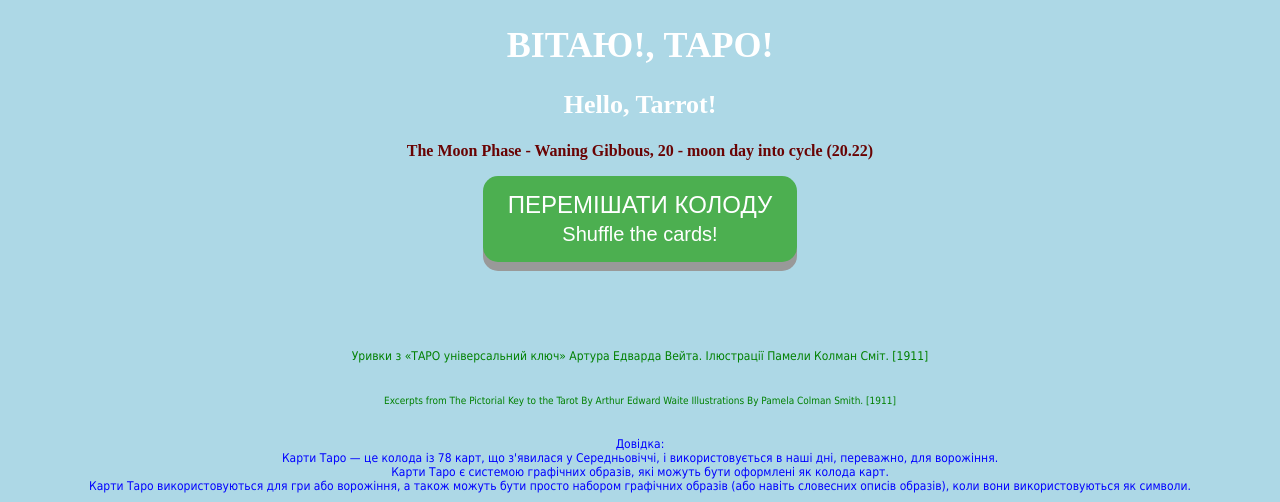
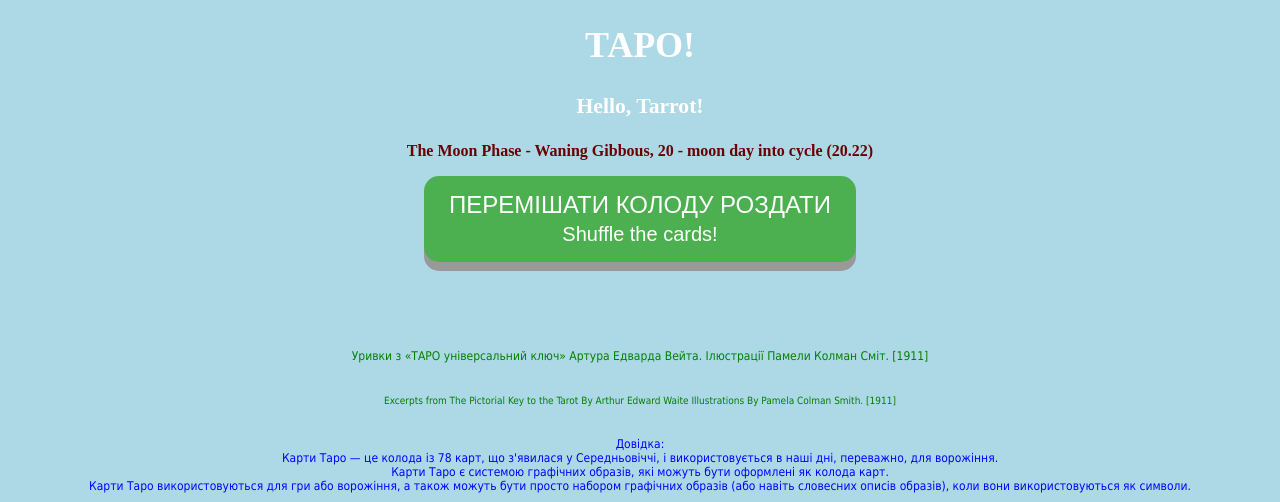
Before and after one commit to MarianTsap/tarrot_vecel, a Django app: page / in a window 1280 px wide. Shown: the top 502 px of the page. Run offline with Django 3.2, Linux system fonts and the light colour scheme; data comes from the database, SQL or seed files in the repository.

Commit message:
chainge languidge

```diff
--- a/cards/templates/cards/index.html
+++ b/cards/templates/cards/index.html
@@ -3,11 +3,11 @@
 {% block content %}
     {% csrf_token %}
 
-    <h1>ВІТАЮ!, ТАРО!</h1>
-    <h2>Hello, Tarrot!</h2>
+    <h1>ТАРО!</h1>
+    <h2><small>Hello, Tarrot!</small></h2>
     <h3>{{ moon_cycle_name }}</h3>
     <div class="container">
-        <button onclick="shuffle_cards()" class="button" type="button" id="shuffle_cards">ПЕРЕМІШАТИ КОЛОДУ<br><small>Shuffle the cards!</small></button>
+        <button onclick="shuffle_cards()" class="button" type="button" id="shuffle_cards">ПЕРЕМІШАТИ КОЛОДУ РОЗДАТИ<br><small>Shuffle the cards!</small></button>
     </div>
     <div id="sequence_number" style="display:none;"></div>
     <div  class="container">
```
